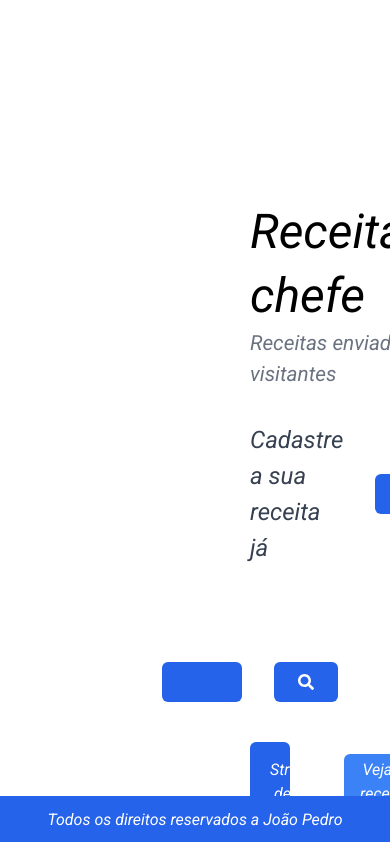
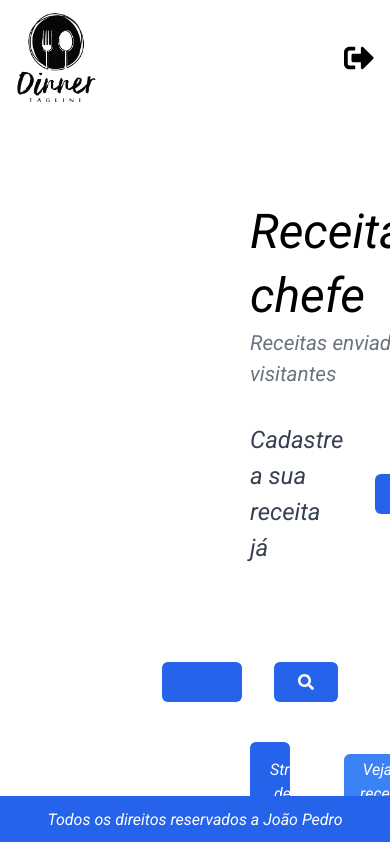
Before and after one commit to DevJoaoPeu/App_Receitas, a Next.js app in the folder web/: page /home in a window 390 px wide. Shown: the top 842 px of the page. Built offline with nearby package versions, Linux system fonts and the light colour scheme; a web font is replaced by a local one.

Commit message:
style: Adicionando classes de responsividade

```diff
--- a/web/src/components/Header/index.tsx
+++ b/web/src/components/Header/index.tsx
@@ -4,9 +4,19 @@ import { FaSignOutAlt } from "react-icons/fa";
 
 export const Header = () => {
   return (
-    <div className="w-full px-[250px] justify-between  items-center flex p-3 fixed top-0">
-      <Image width={100} src={logo} alt="logo" />
-      <FaSignOutAlt size={30}/>
+    <div className="w-full flex justify-between items-center py-3 px-4 xl:px-[250px] fixed top-0 bg-white">
+      <div className="sm:w-1/2 md:w-auto flex items-center">
+        <Image
+          src={logo}
+          alt="logo"
+          width={80}
+          height={50}
+          className="object-contain"
+        />
+      </div>
+      <div>
+        <FaSignOutAlt size={30} />
+      </div>
     </div>
   );
 };
```
